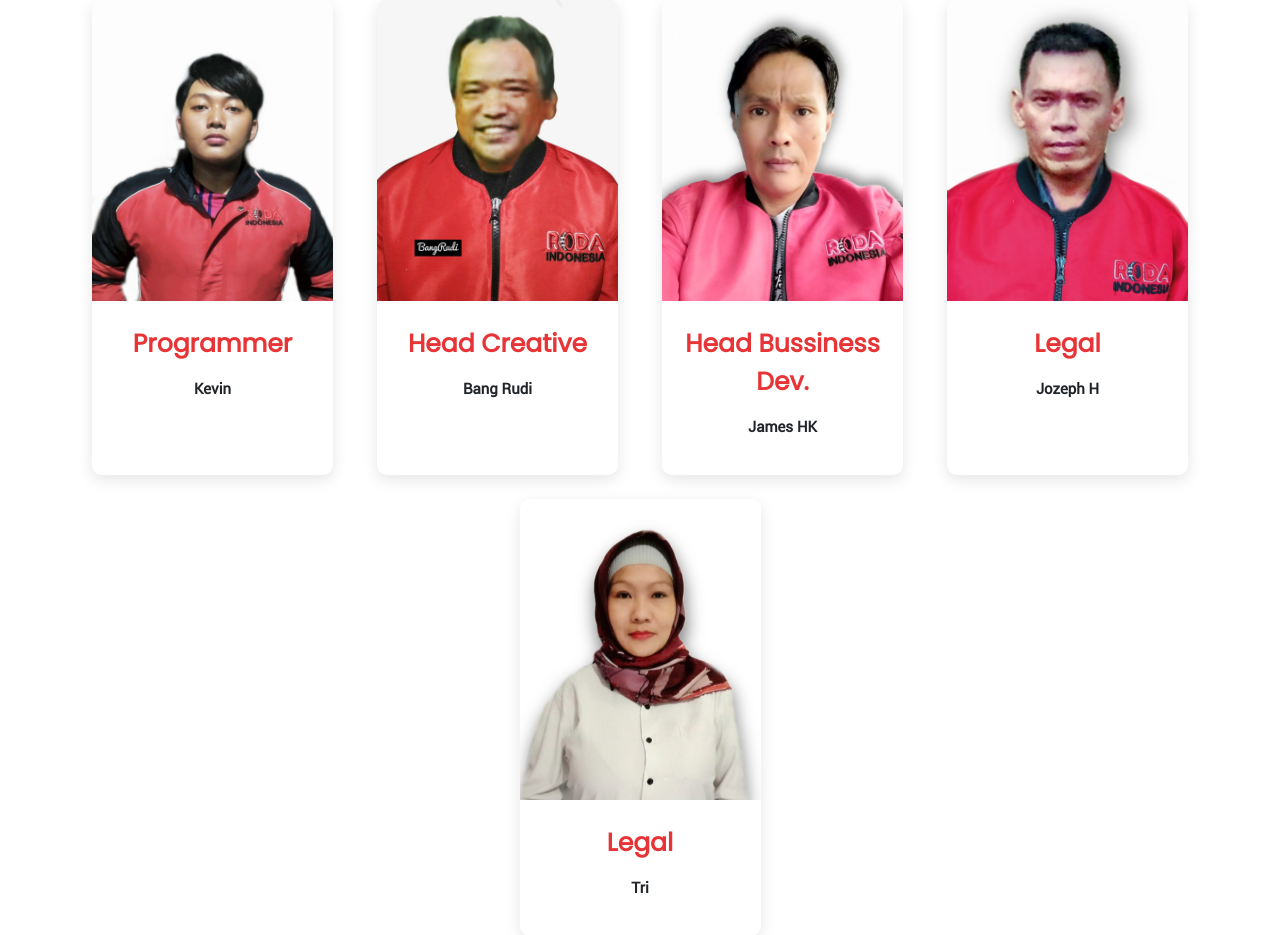
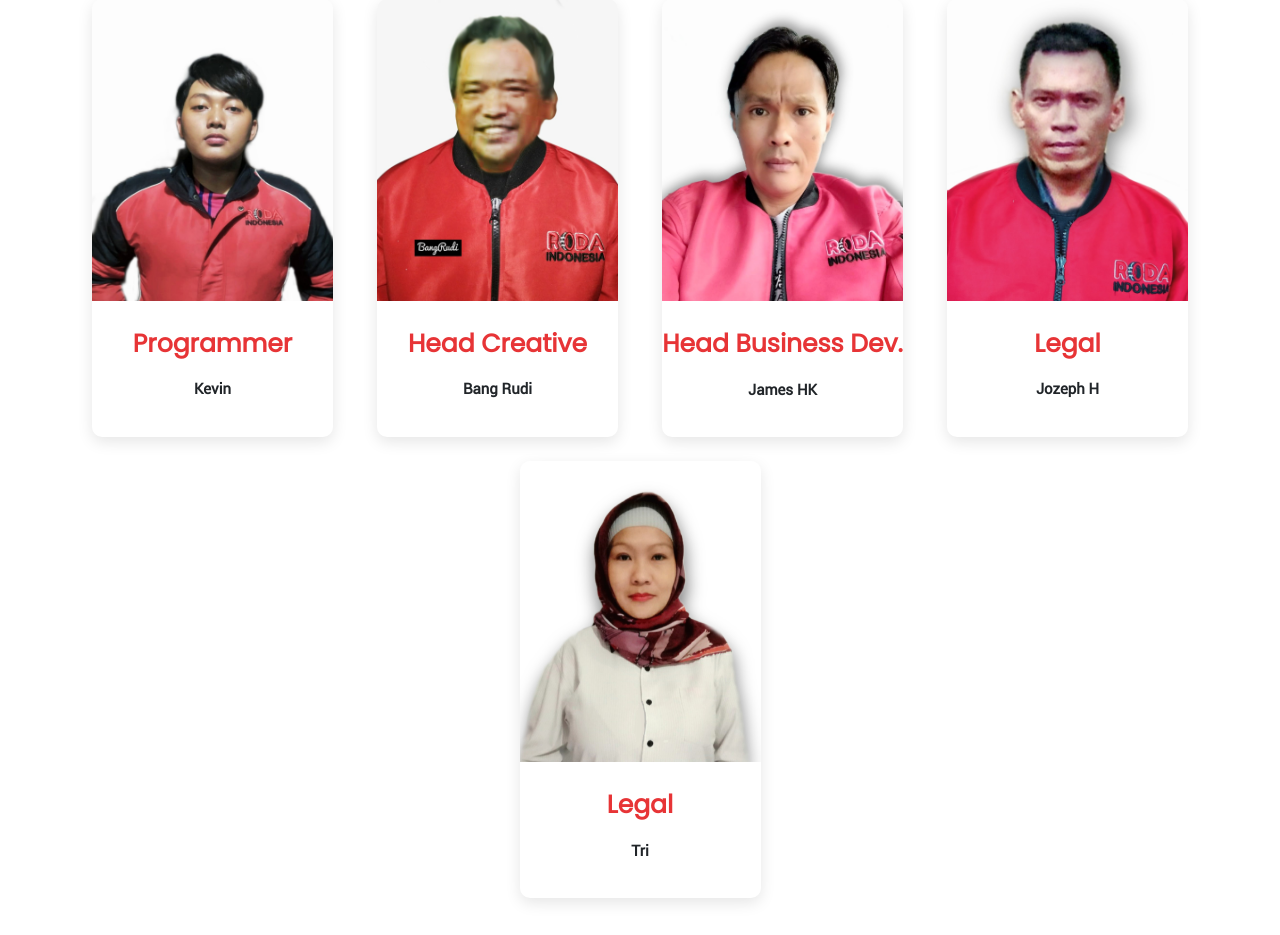
Before and after one commit to LingzFY/RodaIndonesia, a PHP site: page /?page=about_us in a window 1280 px wide. Shown: the part 3155-4090 px from the top of the page. Run offline with PHP 8.4, Linux system fonts and the light colour scheme; some libraries are stand-ins or nearby versions.

Commit message:
legal_edit

```diff
--- a/page/about/about_us.php
+++ b/page/about/about_us.php
@@ -151,7 +151,7 @@
             <div class="col-md-4 col-lg-3 text-center pb-4">
                 <div class="tim-card-item h-100">
                     <img src="assets/gambar/team/legal_manager.jpg" alt="James JHK" srcset="" class="w-100 pb-4">
-                    <p class="tim-section-jabatan mt-5 mt-md-0"><strong>Head Bussiness Dev.</strong></p>
+                    <p class="tim-section-jabatan mt-5 mt-md-0"><strong>Head Business Dev.</strong></p>
                     <p class="mt-2 mt-md-0 text-center"><strong>James HK</strong></p>
                 </div>
             </div>
```
